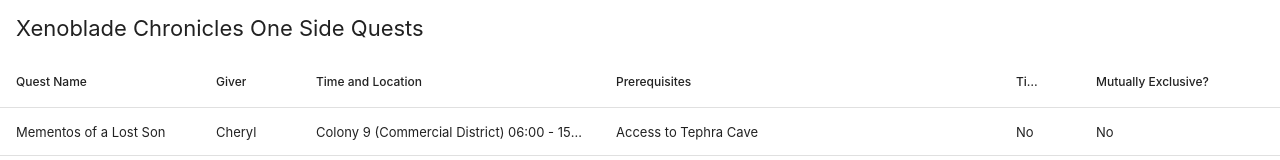
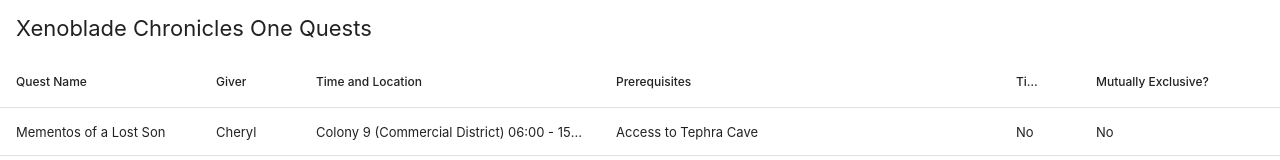
Before and after one commit to Sniffin3083/project-zohar, a React (Create React App) app: page /xeno1 in a window 1280 px wide. Shown: the top 160 px of the page. Built offline with nearby package versions, Linux system fonts and the light colour scheme.

Commit message:
Changed the name of the title to more accurately refer to the data

```diff
--- a/src/routes/XCone.jsx
+++ b/src/routes/XCone.jsx
@@ -108,7 +108,7 @@
   return (
     <>
       <DataTable
-        title="Xenoblade Chronicles One Side Quests"
+        title="Xenoblade Chronicles One Quests"
         columns={columns}
         data={data}
         defaultSortFieldId="title"
```
